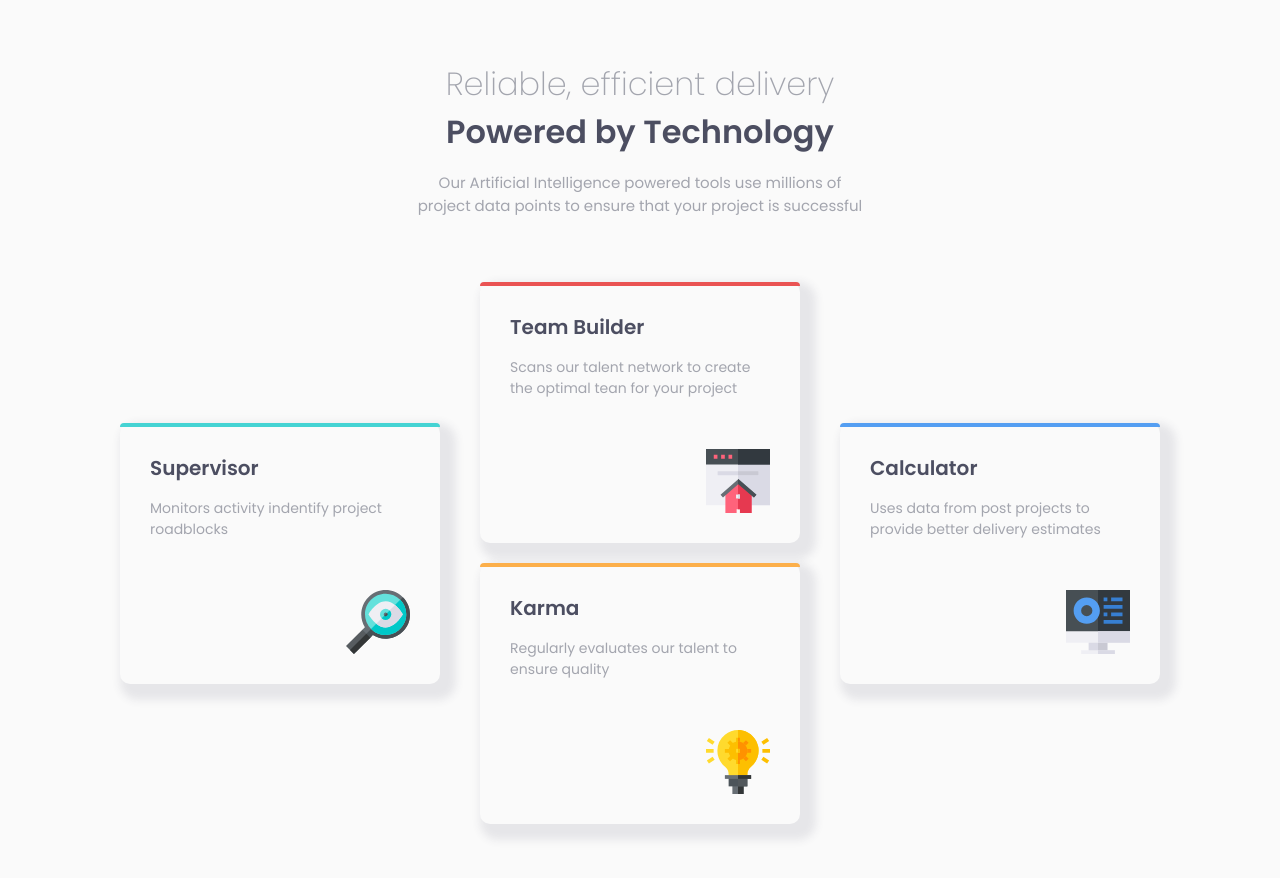
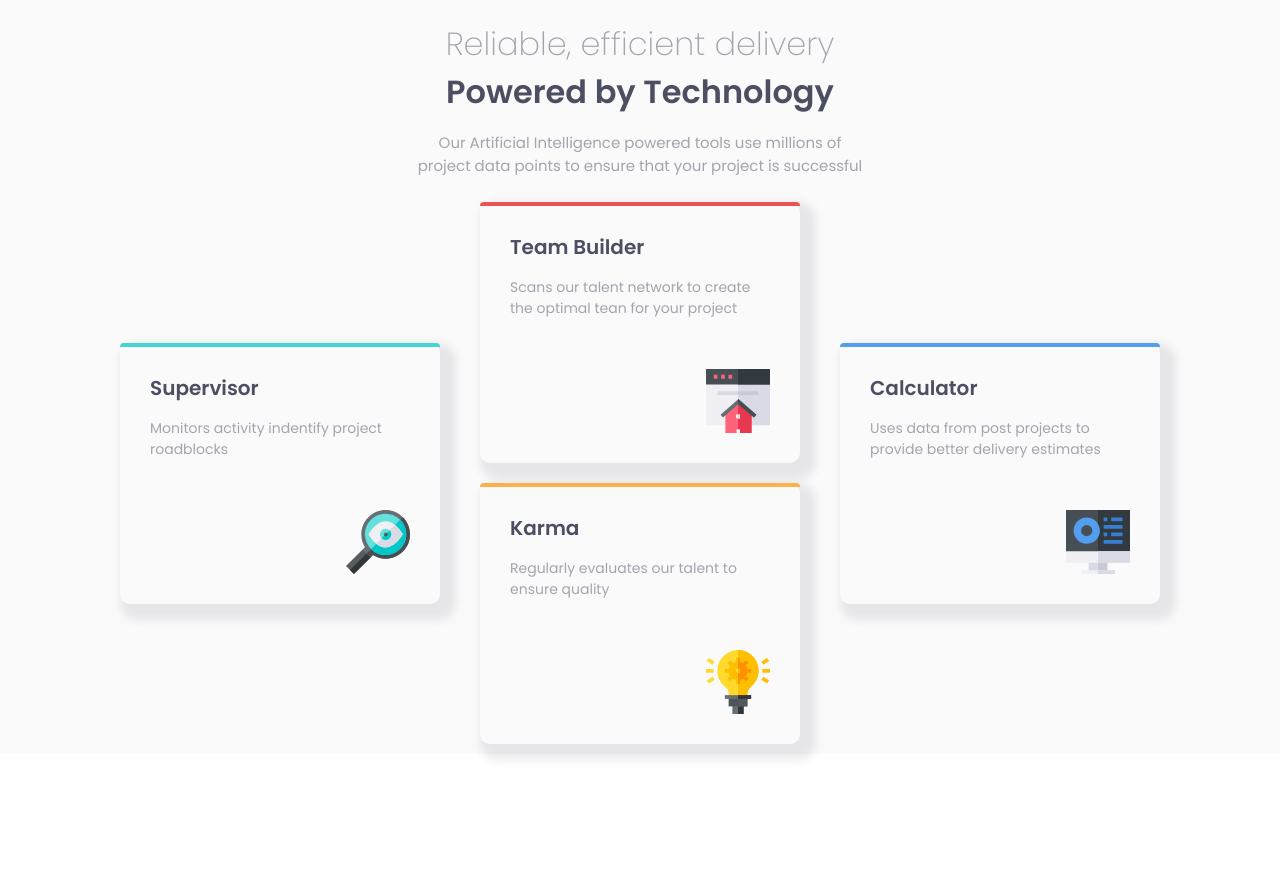
Before and after one commit to Eunice17/Four-card, a plain HTML site: page index.html in a window 1280 px wide. After the commit the page ends 800 px from the top, so only its background shows below. Drawn offline with Linux system fonts and the light colour scheme.

Commit message:
Modificando margenes de secciones

```diff
--- a/style/style.css
+++ b/style/style.css
@@ -22,7 +22,7 @@
 }
 .conteiner{
     width: 100%;
-    padding: 90px 40px 90px 40px;
+    padding: 60px 40px 90px 40px;
     background-color: var(--neutral-lightGray);
 }
 .row1 > .row-title{
@@ -101,12 +101,13 @@
 /* ***********************Versión escritorio******************** */
 @media (min-width:990px){
     .conteiner{
-        padding: 60px 120px 60px 120px;
+        padding: 20px 120px 10px 120px;
     }
     .row1 {
         display: grid;
         grid-template-columns: repeat(14,1fr);
-        grid-template-rows: repeat(2,1fr);
+        padding-bottom: 25px;
+        /*grid-template-rows: repeat(2,1fr);*/
     }
     .row1 > .row-title{
         grid-row: 1;
```
